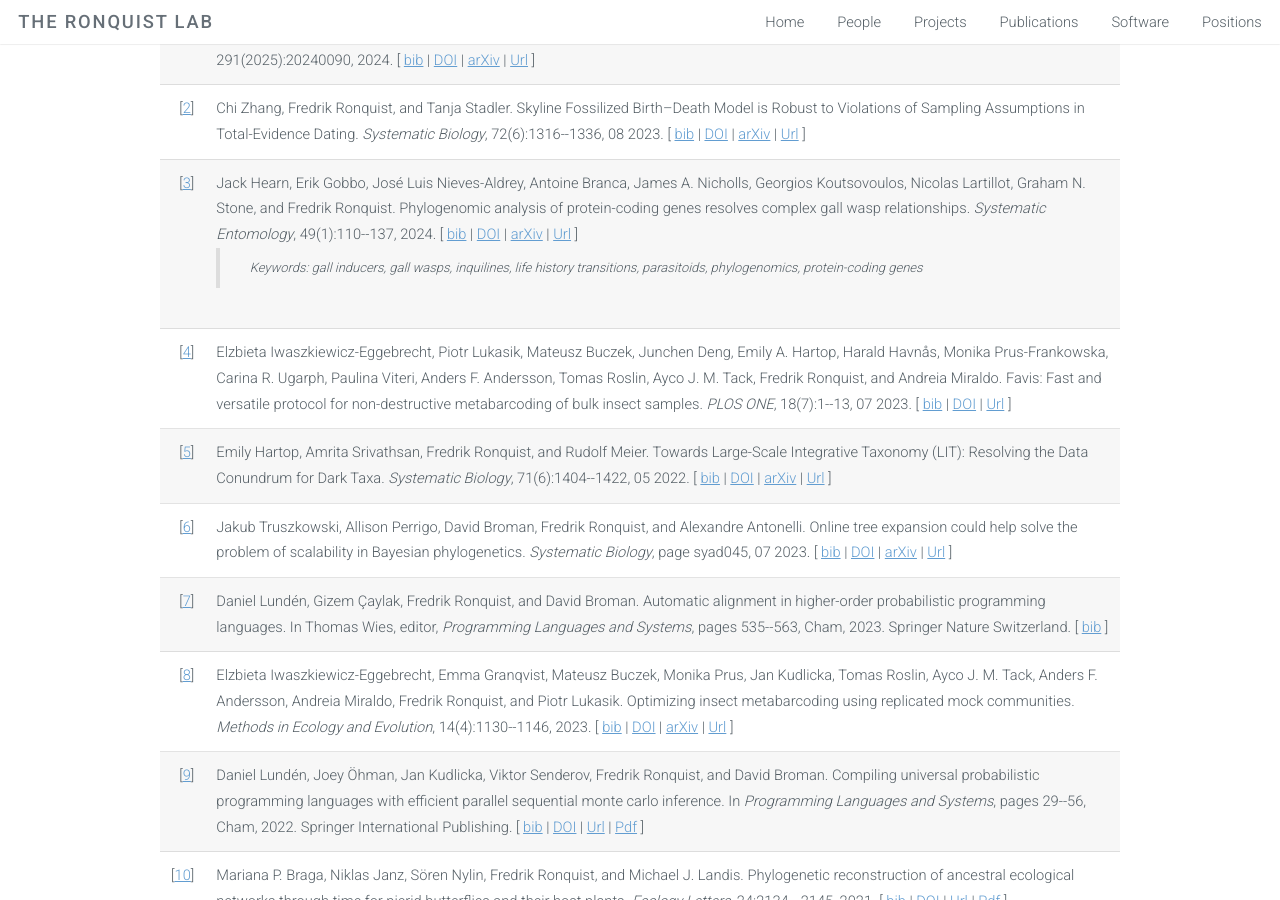
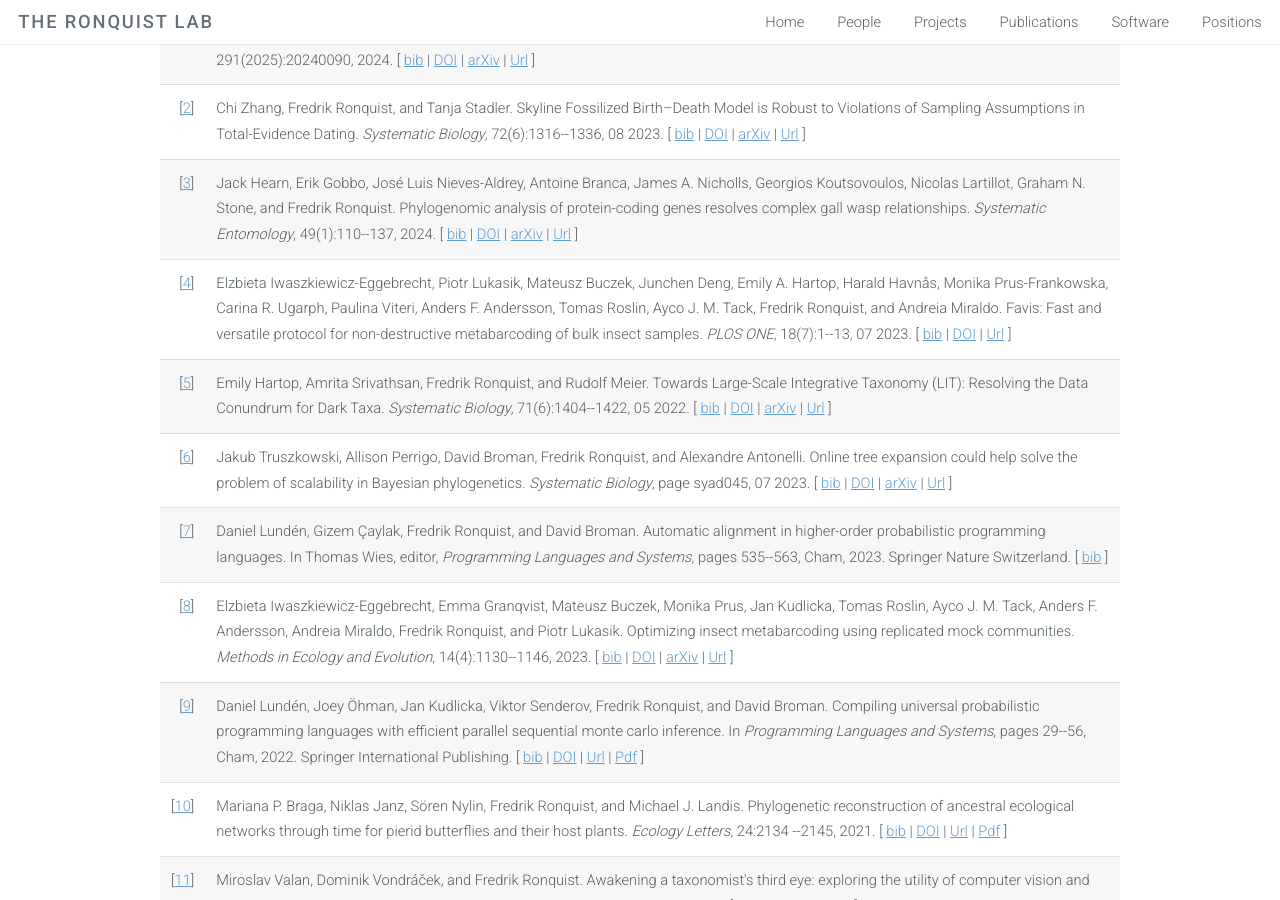
Before and after one commit to ronquistlab/ronquistlab.github.io, a Jekyll site: the page built from publications.html, in a window 1280 px wide and 900 px high, scrolled down 639 px. Built offline with Jekyll 4.4.1, drawn with Linux system fonts in a browser that asks for light colours.

Commit message:
Updated publications

```diff
--- a/pub.bib
+++ b/pub.bib
@@ -15,7 +15,6 @@ number = {2025},
 pages = {20240090},
 year = {2024},
 doi = {10.1098/rspb.2024.0090},
-
 URL = {https://royalsocietypublishing.org/doi/abs/10.1098/rspb.2024.0090},
 eprint = {https://royalsocietypublishing.org/doi/pdf/10.1098/rspb.2024.0090},
 }
@@ -45,7 +44,6 @@ journal = {Systematic Entomology},
 volume = {49},
 number = {1},
 pages = {110-137},
-keywords = {gall inducers, gall wasps, inquilines, life history transitions, parasitoids, phylogenomics, protein-coding genes},
 doi = {https://doi.org/10.1111/syen.12611},
 url = {https://resjournals.onlinelibrary.wiley.com/doi/abs/10.1111/syen.12611},
 eprint = {https://resjournals.onlinelibrary.wiley.com/doi/pdf/10.1111/syen.12611},
--- a/pub.html
+++ b/pub.html
@@ -71,9 +71,6 @@ Jack Hearn, Erik Gobbo, José&nbsp;Luis Nieves-Aldrey, Antoine Branca, James&nbs
 <a href="https://doi.org/10.1111/syen.12611">DOI</a>&nbsp;|
 <a href="http://arxiv.org/abs/https://resjournals.onlinelibrary.wiley.com/doi/pdf/10.1111/syen.12611">arXiv</a>&nbsp;|
 <a href="https://resjournals.onlinelibrary.wiley.com/doi/abs/10.1111/syen.12611">Url</a>&nbsp;]
-<blockquote><font size="-1">
-Keywords: gall inducers, gall wasps, inquilines, life history transitions, parasitoids, phylogenomics, protein-coding genes
-</font></blockquote>
 
 </td>
 </tr>
--- a/pub_bib.html
+++ b/pub_bib.html
@@ -47,7 +47,6 @@
   volume = {49},
   number = {1},
   pages = {110-137},
-  keywords = {gall inducers, gall wasps, inquilines, life history transitions, parasitoids, phylogenomics, protein-coding genes},
   doi = {https://doi.org/10.1111/syen.12611},
   url = {https://resjournals.onlinelibrary.wiley.com/doi/abs/10.1111/syen.12611},
   eprint = {https://resjournals.onlinelibrary.wiley.com/doi/pdf/10.1111/syen.12611},
--- a/publications.html
+++ b/publications.html
@@ -73,9 +73,6 @@ layout: default
           <a href="https://doi.org/10.1111/syen.12611">DOI</a>&nbsp;|
           <a href="http://arxiv.org/abs/https://resjournals.onlinelibrary.wiley.com/doi/pdf/10.1111/syen.12611">arXiv</a>&nbsp;|
           <a href="https://resjournals.onlinelibrary.wiley.com/doi/abs/10.1111/syen.12611">Url</a>&nbsp;]
-  <blockquote><font size="-1">
-  Keywords: gall inducers, gall wasps, inquilines, life history transitions, parasitoids, phylogenomics, protein-coding genes
-  </font></blockquote>
 
           </td>
           </tr>
```
Lines whose indentation alone changed are shown as unchanged.
